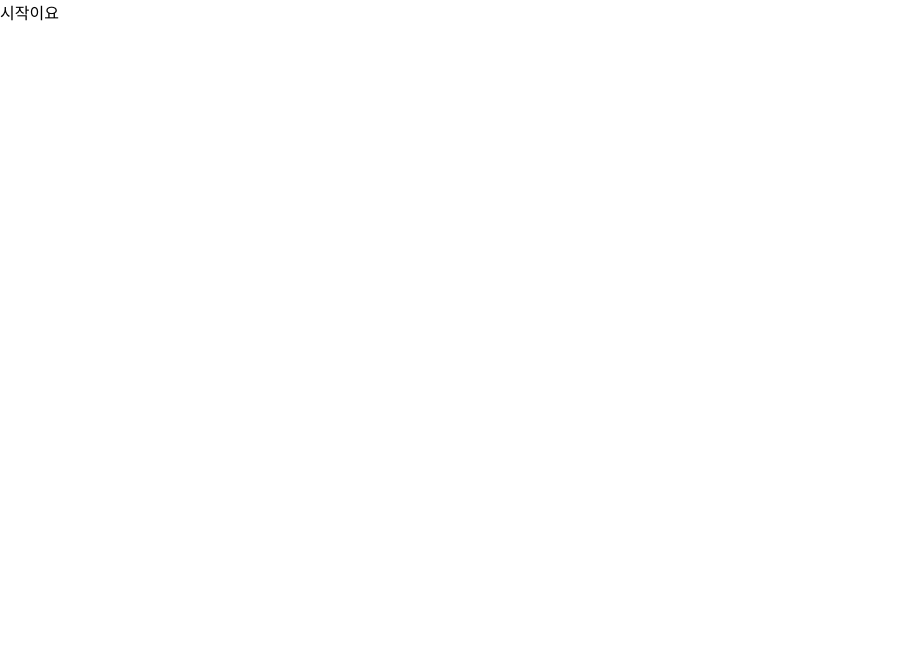
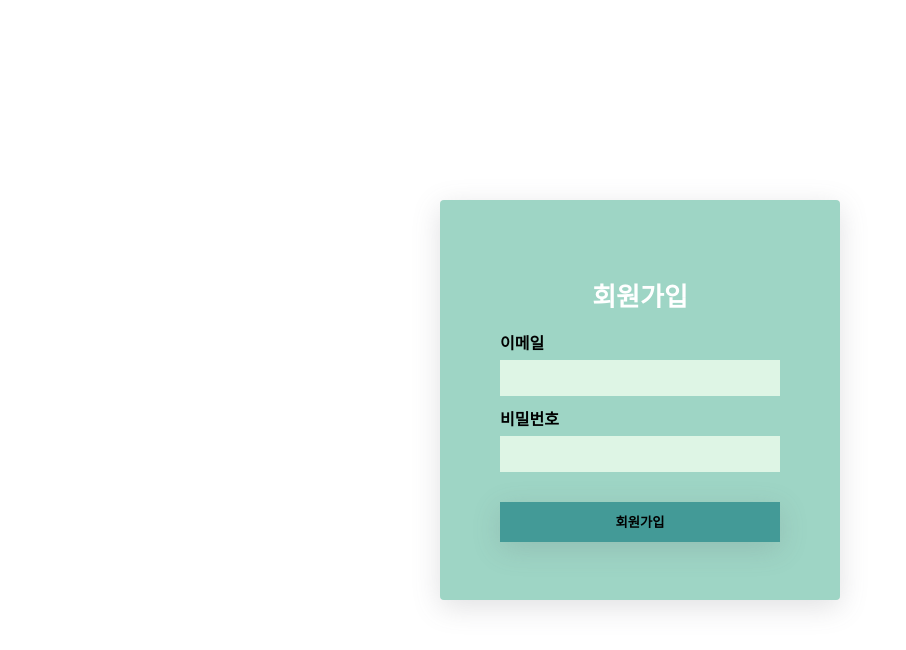
Before and after one commit to seounjin/wanted-pre-onboarding-frontend, a React (Create React App) app: page /signin in a window 1280 px wide. Shown: the top 650 px of the page, without its empty margins (0-906 px from the left). Built offline with nearby package versions, Linux system fonts and the light colour scheme.

Commit message:
FEAT : singup 페이지와singin페이지에 사용할 authForm 컴포넌트 구현

```diff
--- a/src/App.tsx
+++ b/src/App.tsx
@@ -1,10 +1,15 @@
-import React from 'react';
+import { BrowserRouter, Route, Routes } from "react-router-dom";
+import SigninPage from "./pages/SigninPage";
+import SignupPage from './pages/SignupPage';
 
 function App() {
   return (
-    <div className="App">
-      시작이요
-    </div>
+    <BrowserRouter>
+      <Routes>
+        <Route path="/signup" element={<SignupPage/>} />
+        <Route path="/signin" element={<SigninPage />} />
+      </Routes>
+    </BrowserRouter>
   );
 }
 
--- /dev/null
+++ b/src/Layout/MainLayout/MainLayout.style.ts
@@ -0,0 +1,10 @@
+import styled from "styled-components";
+
+
+export const Wrapper = styled.div`
+    width: 100%;
+    height: 100%;
+    display: flex;
+    justify-content: center;
+    align-items: center;
+`
--- /dev/null
+++ b/src/Layout/MainLayout/MainLayout.tsx
@@ -0,0 +1,15 @@
+import { ReactNode } from "react"
+import { Wrapper } from "./MainLayout.style"
+
+
+interface MainLayoutProps {
+  children: ReactNode
+}
+
+const MainLayout = ({ children }: MainLayoutProps) => {
+  return (
+    <Wrapper>{children}</Wrapper>
+  )
+}
+
+export default MainLayout;
--- /dev/null
+++ b/src/components/AuthForm/AuthForm.style.ts
@@ -0,0 +1,53 @@
+import { styled } from "styled-components";
+
+export const Form = styled.form`
+    display: flex;
+    flex-direction: column;
+    justify-content: center;
+    align-items: center;
+
+    width: 400px;
+    height: 400px;
+    background-color: #9ED5C5;
+    border-radius: 4px;
+    box-shadow: rgba(100, 100, 111, 0.2) 0px 7px 29px 0px;
+`;
+
+export const Title = styled.h1`
+    font-size: 26px;
+    color: #fff;
+`;
+
+export const InputBox = styled.div`
+    display: flex;
+    flex-direction: column;
+    margin-bottom: 10px;
+`;
+
+export const Input = styled.input`
+    width: 280px;
+    height: 36px;
+    border: none;
+    background-color: #DEF5E5;
+    padding-left: 10px;
+    font-size: 18px;
+
+`;
+
+export const Label = styled.label`
+    margin-bottom: 6px;
+    font-weight: bold;
+`;
+
+export const Button = styled.button`
+    width: 280px;
+    height: 40px;
+    border: none;
+    background-color: #439A97;
+    box-shadow: rgba(100, 100, 111, 0.2) 0px 7px 29px 0px;
+    margin-top: 20px;
+    font-weight: bold;
+    &:hover {
+        opacity: 0.7;
+    }
+`;
--- /dev/null
+++ b/src/components/AuthForm/AuthForm.tsx
@@ -0,0 +1,23 @@
+import { Form, Button, Input, InputBox, Label, Title } from './AuthForm.style'
+
+const AuthForm = () => {
+  return (
+    <Form>
+        <Title>회원가입</Title>
+
+        <InputBox>
+            <Label>이메일</Label>
+            <Input data-testid="email-input"/>
+        </InputBox>
+
+        <InputBox>
+            <Label>비밀번호</Label>
+            <Input data-testid="password-input"/>
+        </InputBox>
+
+        <Button data-testid="signup-button">회원가입</Button>
+    </Form>
+  )
+}
+
+export default AuthForm;
--- /dev/null
+++ b/src/pages/SigninPage.tsx
@@ -0,0 +1,12 @@
+import AuthForm from "../components/AuthForm/AuthForm"
+import MainLayout from "../Layout/MainLayout/MainLayout"
+
+const SigninPage = () => {
+  return (
+    <MainLayout>
+        <AuthForm/>
+    </MainLayout>
+  )
+}
+
+export default SigninPage;
--- /dev/null
+++ b/src/pages/SignupPage.tsx
@@ -0,0 +1,12 @@
+import AuthForm from "../components/AuthForm/AuthForm"
+import MainLayout from "../Layout/MainLayout/MainLayout"
+
+const SignupPage = () => {
+  return (
+    <MainLayout>
+        <AuthForm/>
+    </MainLayout>
+  )
+}
+
+export default SignupPage;
--- a/src/styles/GlobalStyle.js
+++ b/src/styles/GlobalStyle.js
@@ -7,13 +7,24 @@ export const GlobalStyle = createGlobalStyle`
     box-sizing: border-box;
  }
 
-    body {
+    html, body {
         margin: 0;
         font-family: -apple-system, BlinkMacSystemFont, 'Segoe UI', 'Roboto', 'Oxygen',
         'Ubuntu', 'Cantarell', 'Fira Sans', 'Droid Sans', 'Helvetica Neue',
         sans-serif;
         -webkit-font-smoothing: antialiased;
         -moz-osx-font-smoothing: grayscale;
+
+        width: 100%;
+        height: 100%;
+
+        button:hover{
+            cursor: pointer;
+        }
+
+        #root {
+            height: 100%;
+        }
     }
 
 `
```
